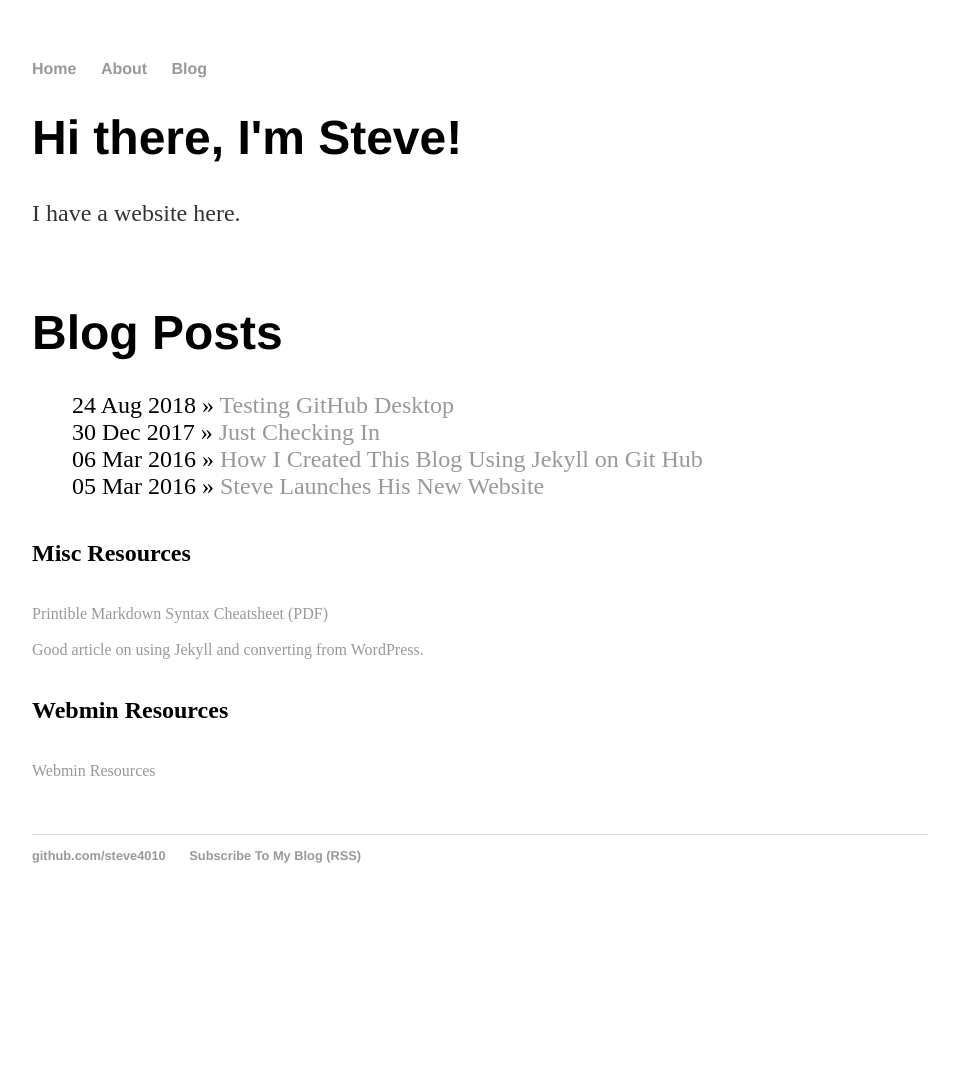
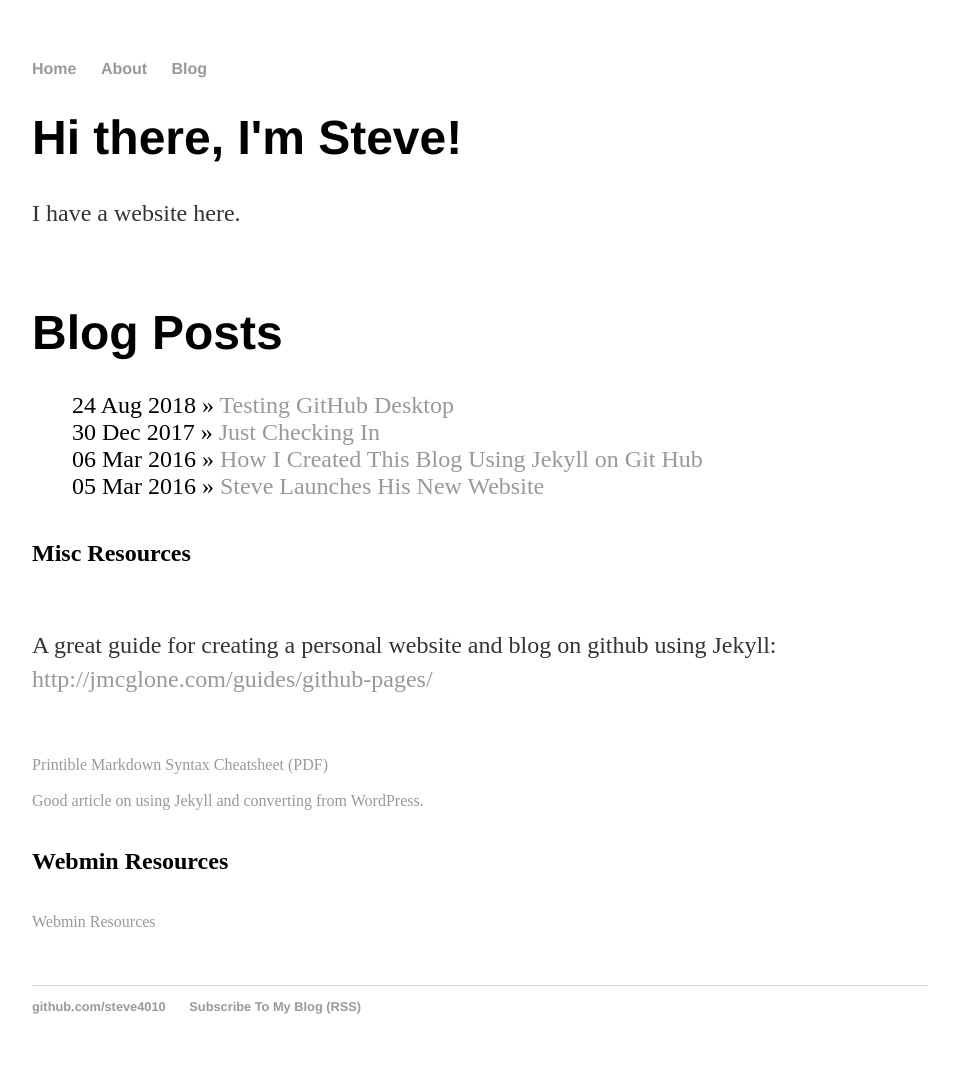
Before and after one commit to steve4010/steve4010.github.io, a Jekyll site: the page built from index.html, in a window 1280 px wide. Shown: the whole page, without its empty margins (160-1119 px from the left). Built offline with Jekyll 4.4.1, drawn with Linux system fonts in a browser that asks for light colours; before the commit the page ends 923 px from its top, so only the background shows below that.

Commit message:
update index.html

```diff
--- a/index.html
+++ b/index.html
@@ -16,7 +16,9 @@ title: Steve4010, Jack of All Trades
 
   <h2>Misc Resources</h2>
   <br>
-
+  <p> A great guide for creating a personal website and blog on github using Jekyll:
+  <a href="http://jmcglone.com/guides/github-pages/" target="_blank">http://jmcglone.com/guides/github-pages/</a></p>
+  <br><br>
   <a href="http://packetlife.net/media/library/16/Markdown.pdf">Printible Markdown Syntax Cheatsheet (PDF)</a><br><br>
   <a href="https://mademistakes.com/articles/using-jekyll-2016/">Good article on using Jekyll and converting from WordPress.</a>
 
```
